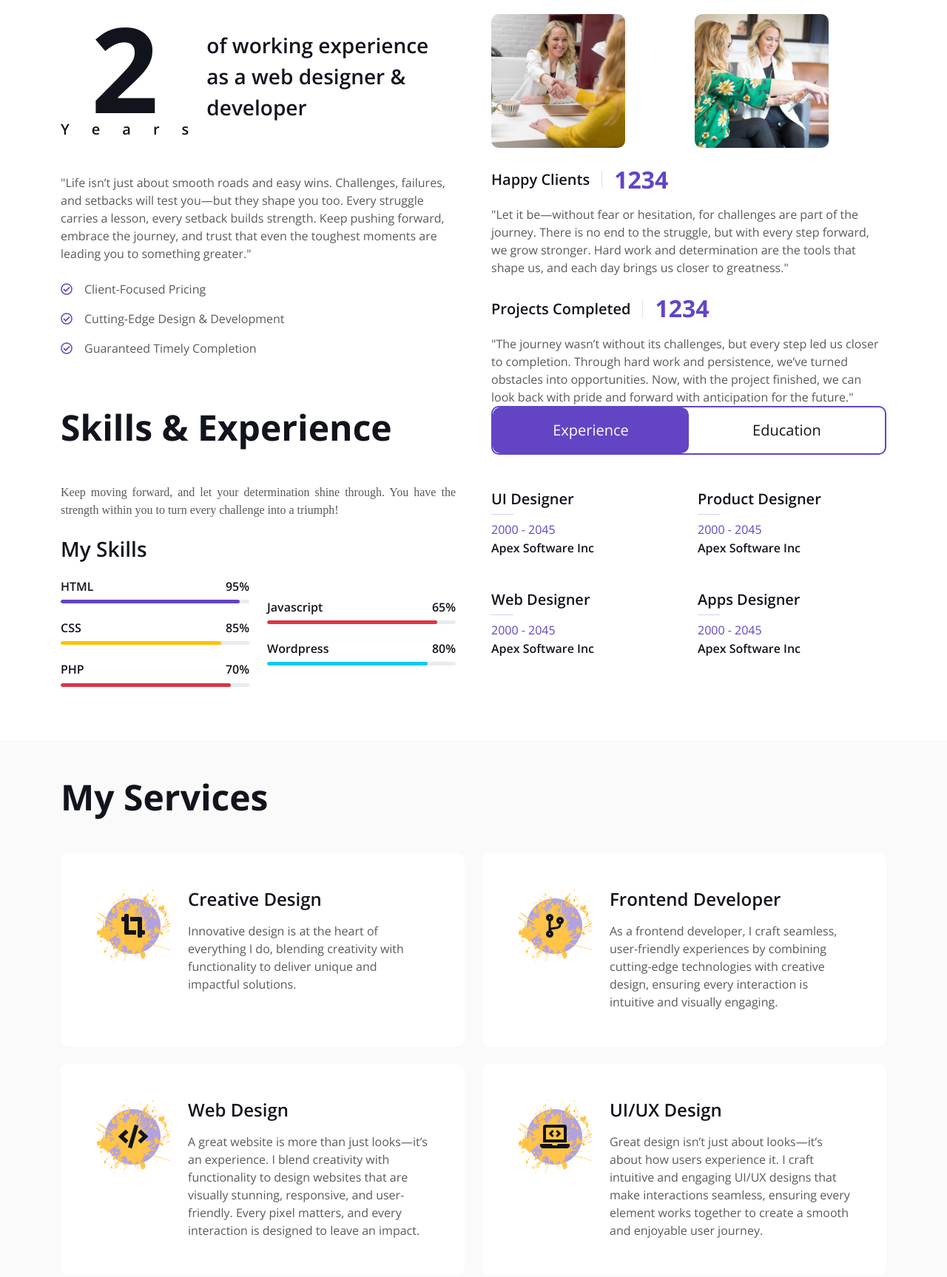
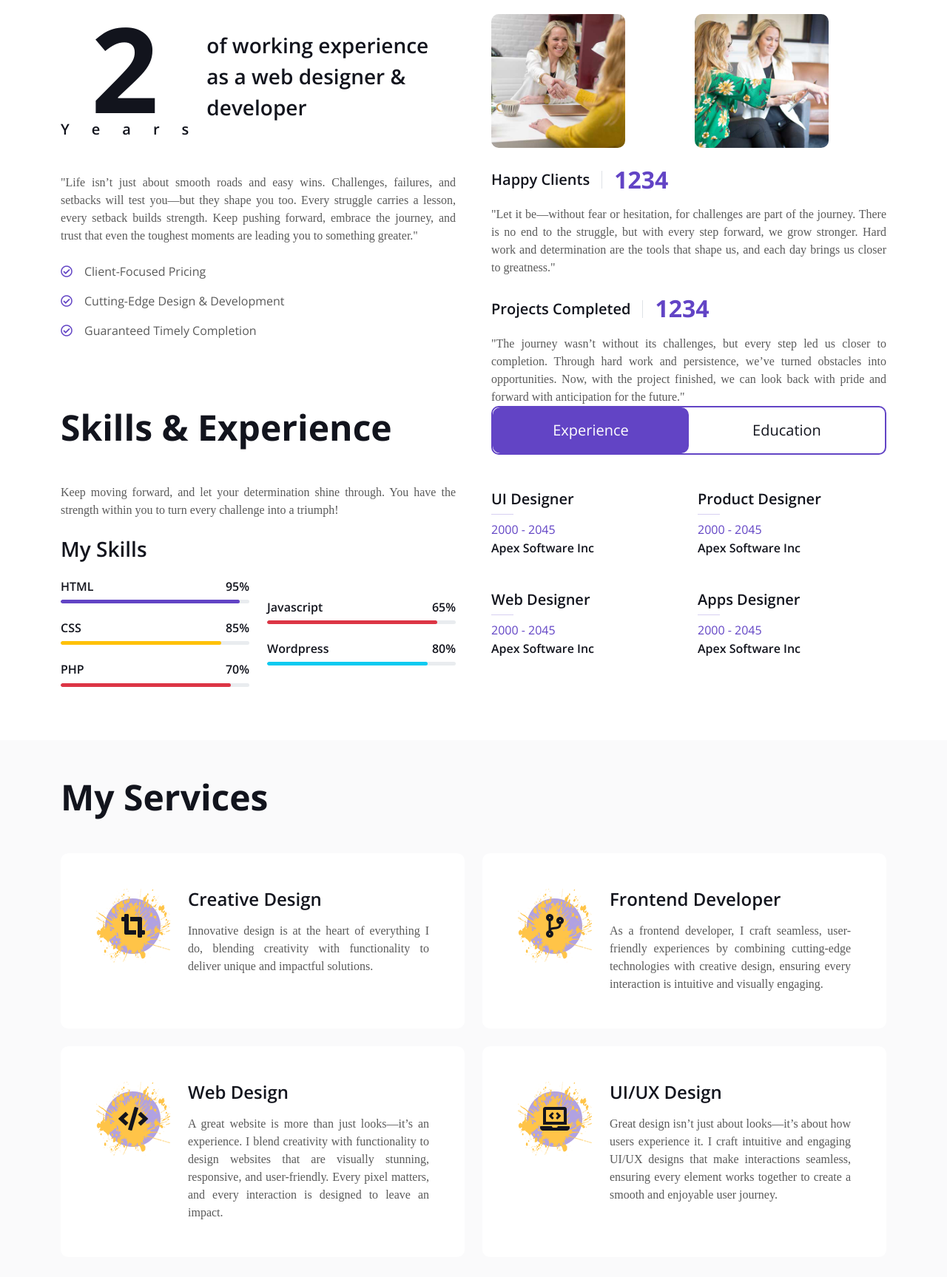
Before and after one commit to Ram-Bhujel/my-portfolio, a plain HTML site: page index.html in a window 1280 px wide. Shown: the part 602-2329 px from the top of the page at 74% size. Drawn offline with nearby package versions, Linux system fonts and the light colour scheme.

Commit message:
Update text alignment and fonts for paragraph

```diff
--- a/index.html
+++ b/index.html
@@ -103,7 +103,7 @@
                         </div>
                         <h3 class="lh-base mb-0">of working experience as a web designer & developer</h3>
                     </div>
-                    <p class="mb-4">"Life isn’t just about smooth roads and easy wins. Challenges, failures, and setbacks will test you—but they shape you too.
+                    <p class="mb-4" style="text-align: justify; font-family: 'Times New Roman', Times, serif;">"Life isn’t just about smooth roads and easy wins. Challenges, failures, and setbacks will test you—but they shape you too.
                         Every struggle carries a lesson, every setback builds strength. Keep pushing forward, embrace the journey, and trust that even the toughest moments are leading you to something greater."
 
                     </p>
@@ -125,13 +125,14 @@
                         <h5 class="border-end pe-3 me-3 mb-0">Happy Clients</h5>
                         <h2 class="text-primary fw-bold mb-0" data-toggle="counter-up">1234</h2>
                     </div>
-                    <p class="mb-4">"Let it be—without fear or hesitation, for challenges are part of the journey. There is no end to the struggle, but with every step forward, we grow stronger.
+                    <p class="mb-4" style="text-align: justify; font-family: 'Times New Roman', Times, serif;">"Let it be—without fear or hesitation, for challenges are part of the journey. There is no end to the struggle, but with every step forward, we grow stronger.
                         Hard work and determination are the tools that shape us, and each day brings us closer to greatness."</p>
                     <div class="d-flex align-items-center mb-3">
                         <h5 class="border-end pe-3 me-3 mb-0">Projects Completed</h5>
                         <h2 class="text-primary fw-bold mb-0" data-toggle="counter-up">1234</h2>
                     </div>
-                    <p class="mb-0">"The journey wasn’t without its challenges, but every step led us closer to completion. Through hard work and persistence, we’ve turned obstacles into opportunities.
+                    <p class="mb-0" style="text-align: justify; font-family: 'Times New Roman', Times, serif;">
+                        "The journey wasn’t without its challenges, but every step led us closer to completion. Through hard work and persistence, we’ve turned obstacles into opportunities.
                         Now, with the project finished, we can look back with pride and forward with anticipation for the future."</p>
                 </div>
             </div>
@@ -293,7 +294,8 @@
                         </div>
                         <div class="ms-sm-4">
                             <h4 class="mb-3">Creative Design</h4>
-                            <span>Innovative design is at the heart of everything I do, blending creativity with functionality to deliver unique and impactful solutions.</span>
+                            <span style="text-align: justify; font-family: 'Times New Roman', Times, serif; display: block;">
+                                Innovative design is at the heart of everything I do, blending creativity with functionality to deliver unique and impactful solutions.</span>
                         </div>
                     </div>
                 </div>
@@ -304,7 +306,8 @@
                         </div>
                         <div class="ms-sm-4">
                             <h4 class="mb-3">Frontend Developer</h4>
-                            <span>As a frontend developer, I craft seamless, user-friendly experiences by combining cutting-edge technologies with creative design,
+                            <span style="text-align: justify; font-family: 'Times New Roman', Times, serif; display: block;">
+                                As a frontend developer, I craft seamless, user-friendly experiences by combining cutting-edge technologies with creative design,
                                 ensuring every interaction is intuitive and visually engaging.</span>
                         </div>
                     </div>
@@ -316,7 +319,8 @@
                         </div>
                         <div class="ms-sm-4">
                             <h4 class="mb-3">Web Design</h4>
-                            <span>A great website is more than just looks—it’s an experience. I blend creativity with functionality to design websites that are visually stunning, responsive, and user-friendly.
+                            <span style="text-align: justify; font-family: 'Times New Roman', Times, serif; display: block;">
+                                A great website is more than just looks—it’s an experience. I blend creativity with functionality to design websites that are visually stunning, responsive, and user-friendly.
                                 Every pixel matters, and every interaction is designed to leave an impact.</span>
                         </div>
                     </div>
@@ -328,7 +332,8 @@
                         </div>
                         <div class="ms-sm-4">
                             <h4 class="mb-3">UI/UX Design</h4>
-                            <span>Great design isn’t just about looks—it’s about how users experience it.
+                            <span style="text-align: justify; font-family: 'Times New Roman', Times, serif; display: block;">
+                                Great design isn’t just about looks—it’s about how users experience it.
                                 I craft intuitive and engaging UI/UX designs that make interactions seamless, ensuring every element works together to create a smooth and enjoyable user journey.</span>
                         </div>
                     </div>
@@ -492,7 +497,8 @@
                                     <i class="fa fa-quote-left text-primary"></i>
                                 </div>
                             </div>
-                            <p class="fs-5 fst-italic">Dolores sed duo clita tempor justo dolor et stet lorem kasd labore dolore lorem ipsum. At lorem lorem magna ut et, nonumy et labore et tempor diam tempor erat.</p>
+                            <p class="fs-5 fst-italic" style="text-align: justify; font-family: 'Times New Roman', Times, serif; display: block;">
+                                Dolores sed duo clita tempor justo dolor et stet lorem kasd labore dolore lorem ipsum. At lorem lorem magna ut et, nonumy et labore et tempor diam tempor erat.</p>
                             <hr class="w-25 mx-auto">
                             <h5>Client Name</h5>
                             <span>Profession</span>
@@ -504,7 +510,8 @@
                                     <i class="fa fa-quote-left text-primary"></i>
                                 </div>
                             </div>
-                            <p class="fs-5 fst-italic">Dolores sed duo clita tempor justo dolor et stet lorem kasd labore dolore lorem ipsum. At lorem lorem magna ut et, nonumy et labore et tempor diam tempor erat.</p>
+                            <p class="fs-5 fst-italic" style="text-align: justify; font-family: 'Times New Roman', Times, serif; display: block;">
+                                Dolores sed duo clita tempor justo dolor et stet lorem kasd labore dolore lorem ipsum. At lorem lorem magna ut et, nonumy et labore et tempor diam tempor erat.</p>
                             <hr class="w-25 mx-auto">
                             <h5>Client Name</h5>
                             <span>Profession</span>
@@ -516,7 +523,8 @@
                                     <i class="fa fa-quote-left text-primary"></i>
                                 </div>
                             </div>
-                            <p class="fs-5 fst-italic">Dolores sed duo clita tempor justo dolor et stet lorem kasd labore dolore lorem ipsum. At lorem lorem magna ut et, nonumy et labore et tempor diam tempor erat.</p>
+                            <p class="fs-5 fst-italic" style="text-align: justify; font-family: 'Times New Roman', Times, serif; display: block;">
+                                Dolores sed duo clita tempor justo dolor et stet lorem kasd labore dolore lorem ipsum. At lorem lorem magna ut et, nonumy et labore et tempor diam tempor erat.</p>
                             <hr class="w-25 mx-auto">
                             <h5>Client Name</h5>
                             <span>Profession</span>
```
